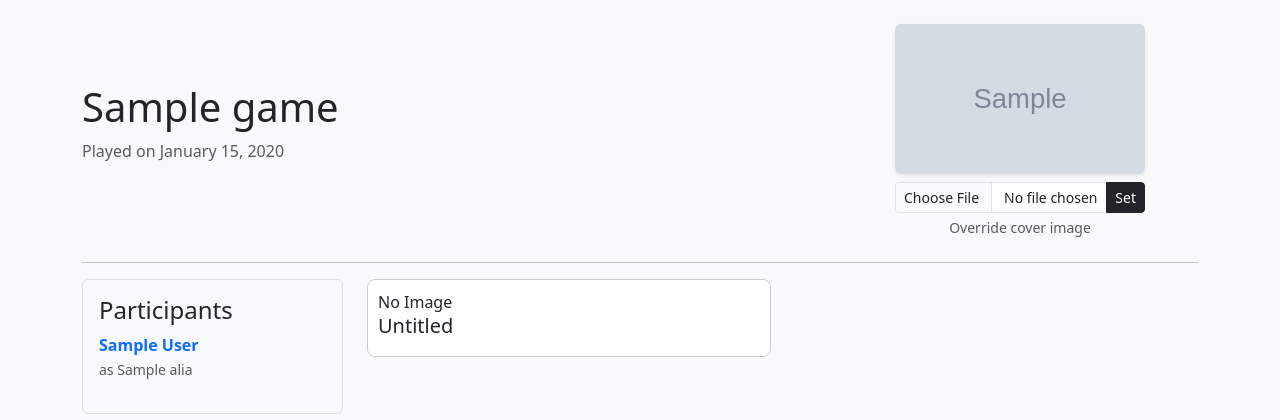
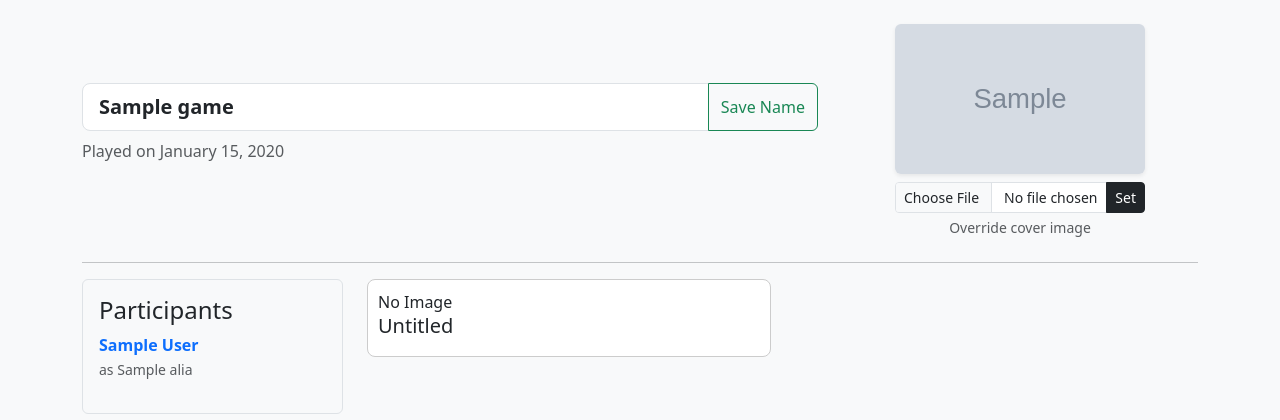
Before and after one commit to basilicon/bpp-archive, a Flask app: page /game/1 in a window 1280 px wide. Shown: the part 56-476 px from the top of the page. Run offline with Flask 3, Linux system fonts and the light colour scheme; the visitor is signed in with stand-in values (Sample User, id 1); tables that the repository leaves empty hold one stand-in row (values such as "Sample post"); grey boxes marked "Sample" are stand-in pictures; some libraries are stand-ins or nearby versions.

Commit message:
Added admin ability to rename games

```diff
--- a/app.py
+++ b/app.py
@@ -423,6 +423,19 @@ def update_image(model_type, item_id):
     flash(f"Updated {model_type} image!")
     return redirect(redirect_url)
 
+@app.route('/admin/edit-game-name/<int:game_id>', methods=['POST'])
+@admin_required
+def edit_game_name(game_id):
+    game = Game.query.get_or_404(game_id)
+    new_name = request.form.get('new_name')
+
+    if new_name and new_name.strip():
+        game.title = new_name.strip()
+        db.session.commit()
+        flash("Game title updated!")
+
+    return redirect(url_for('game_detail', game_id=game.id))
+
 @event.listens_for(Page, 'after_delete')
 def delete_page_file(mapper, connection, target):
     if target.type == 'image' and target.content_url:
--- a/templates/game_detail.html
+++ b/templates/game_detail.html
@@ -4,22 +4,30 @@
 {% block content %}
 <div class="row align-items-center mb-4">
     <div class="col-md-8">
-            <h1>{{ game.display_title }}</h1>
+        {% if session.get('is_admin') %}
+        <form action="{{ url_for('edit_game_name', game_id=game.id) }}" method="POST" class="mb-2">
+            <div class="input-group">
+                <input type="text" name="new_name" class="form-control form-control-lg fw-bold"
+                    value="{{ game.display_title }}" required>
+                <button class="btn btn-outline-success" type="submit">Save Name</button>
+            </div>
+        </form>
+        {% else %}
+        <h1 class="display-5 fw-bold">{{ game.display_title }}</h1>
+        {% endif %}
+
         <p class="text-muted">Played on {{ game.date.strftime('%B %d, %Y') }}</p>
     </div>
 
     <div class="col-md-4 text-center">
         <div class="d-flex flex-column align-items-center">
-                <img src="{{ game.get_preview_image() }}"
-                     class="img-fluid rounded shadow-sm mb-2"
+            <img src="{{ game.get_preview_image() }}" class="img-fluid rounded shadow-sm mb-2"
                 style="height: 150px; width: 250px; object-fit: cover;">
 
             {% if session.get('is_admin') %}
             <div style="width: 250px;">
-                    <form action="{{ url_for('update_image', model_type='game', item_id=game.id) }}"
-                          method="POST"
-                          enctype="multipart/form-data"
-                          class="input-group input-group-sm">
+                <form action="{{ url_for('update_image', model_type='game', item_id=game.id) }}" method="POST"
+                    enctype="multipart/form-data" class="input-group input-group-sm">
                     <input type="file" name="new_image" class="form-control" accept="image/*" required>
                     <button class="btn btn-dark" type="submit">Set</button>
                 </form>
```
Lines whose indentation alone changed are shown as unchanged.
